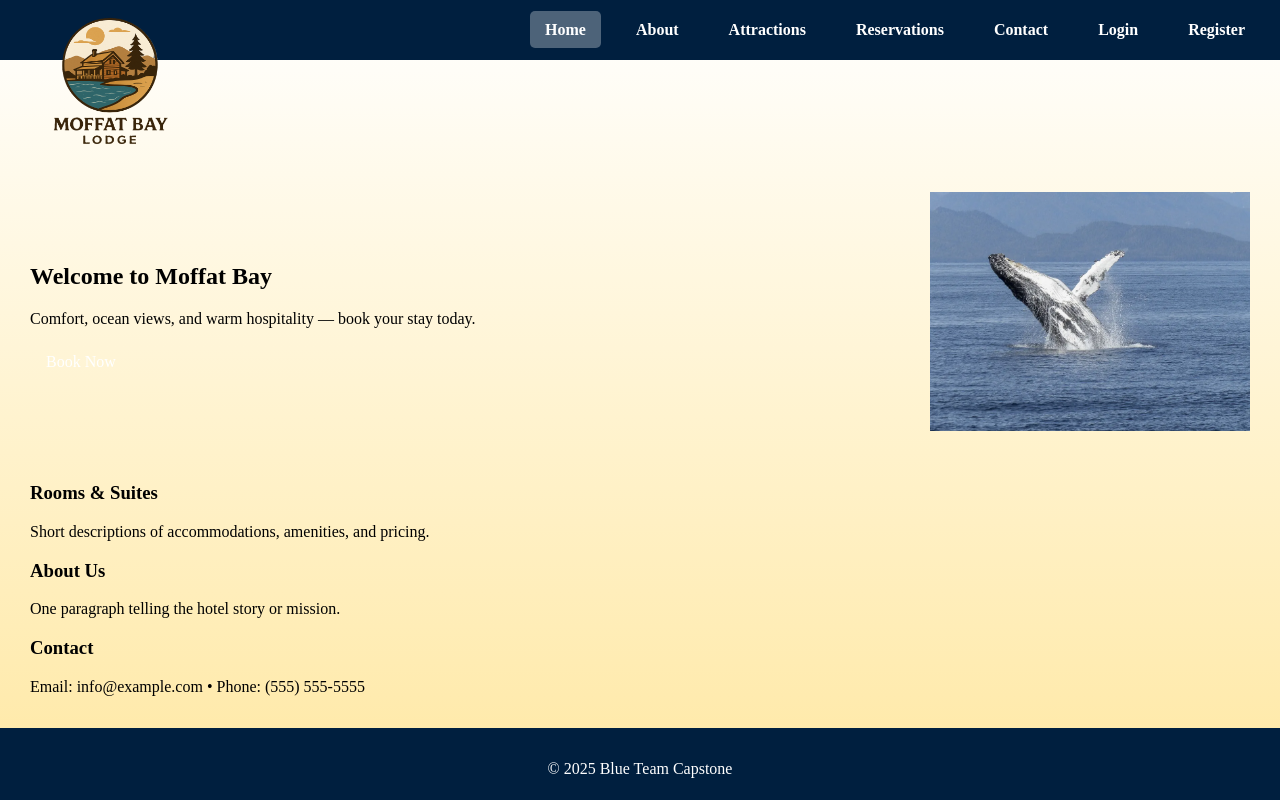
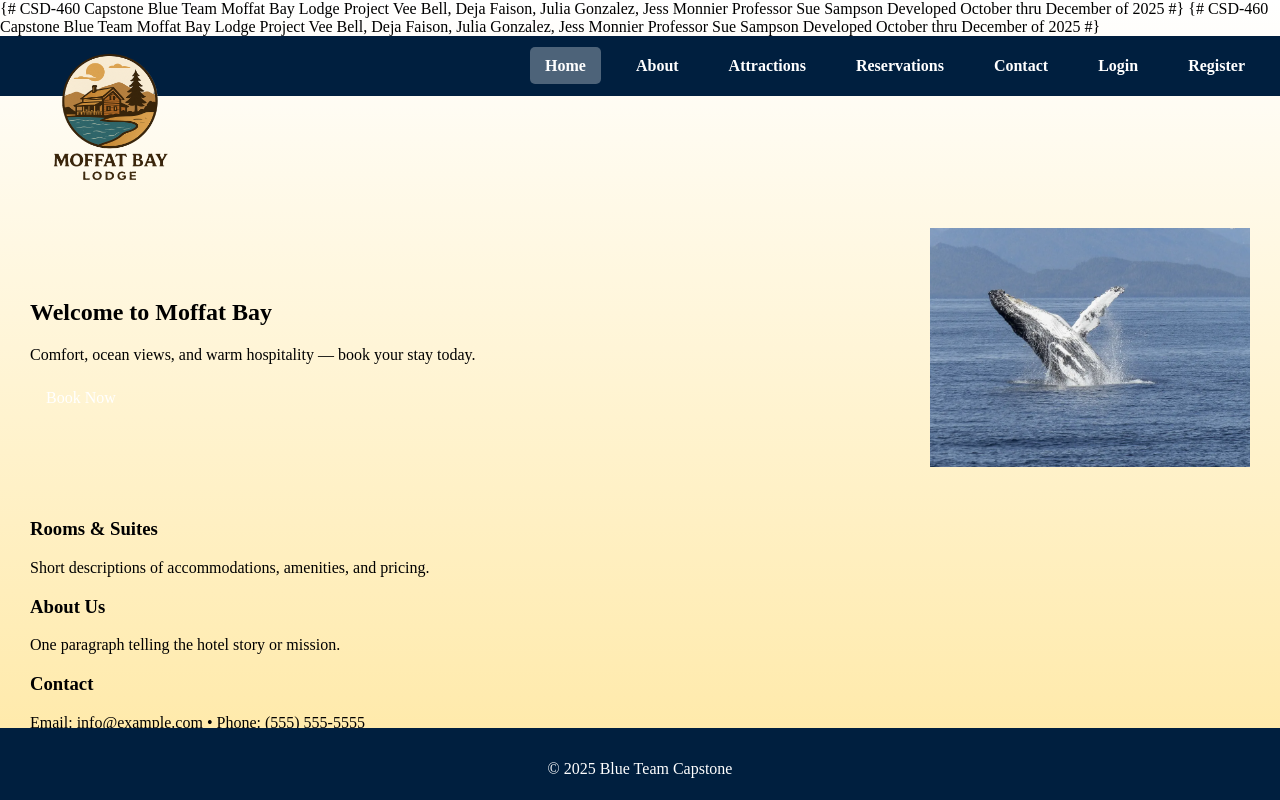
Before and after one commit to jessmonnier/moffatbay, a Django app: page / in a window 1280 px wide. Run offline with Django 5.2, Linux system fonts and the light colour scheme.

Commit message:
Added documentation blocks

```diff
--- a/web/templates/pages/base.html
+++ b/web/templates/pages/base.html
@@ -1,3 +1,11 @@
+{#
+CSD-460 Capstone Blue Team
+Moffat Bay Lodge Project
+Vee Bell, Deja Faison, Julia Gonzalez, Jess Monnier
+Professor Sue Sampson
+Developed October thru December of 2025
+#}
+
 {% load static %}
 <!DOCTYPE html>
 <html lang="en">
--- a/web/templates/pages/index.html
+++ b/web/templates/pages/index.html
@@ -1,3 +1,11 @@
+{#
+CSD-460 Capstone Blue Team
+Moffat Bay Lodge Project
+Vee Bell, Deja Faison, Julia Gonzalez, Jess Monnier
+Professor Sue Sampson
+Developed October thru December of 2025
+#}
+
 {% extends 'pages/base.html' %}
 {% load static %}
 
--- a/web/urls.py
+++ b/web/urls.py
@@ -1,3 +1,11 @@
+"""
+CSD-460 Capstone Blue Team
+Moffat Bay Lodge Project
+Vee Bell, Deja Faison, Julia Gonzalez, Jess Monnier
+Professor Sue Sampson
+Developed October thru December of 2025
+"""
+
 from django.urls import path
 from . import views
 from django.contrib.auth import views as auth_views
--- a/web/views.py
+++ b/web/views.py
@@ -1,3 +1,11 @@
+"""
+CSD-460 Capstone Blue Team
+Moffat Bay Lodge Project
+Vee Bell, Deja Faison, Julia Gonzalez, Jess Monnier
+Professor Sue Sampson
+Developed October thru December of 2025
+"""
+
 from django.shortcuts import render, redirect
 from django.contrib.auth.forms import UserCreationForm
 from django.contrib.auth import login as auth_login
```
Also changed, not shown: web/models.py (+8 -0 lines), web/signals.py (+8 -0 lines), web/static/web/style.css (+11 -3 lines), web/templates/pages/about.html (+8 -0 lines), web/templates/pages/account.html (+8 -0 lines), web/templates/pages/attractions.html (+8 -0 lines), web/templates/pages/confirmation.html (+8 -0 lines), web/templates/pages/contact.html (+8 -0 lines), web/templates/pages/login.html (+8 -0 lines), web/templates/pages/register.html (+11 -4 lines), web/templates/pages/reservation.html (+8 -0 lines), web/templates/pages/search.html (+8 -0 lines).
